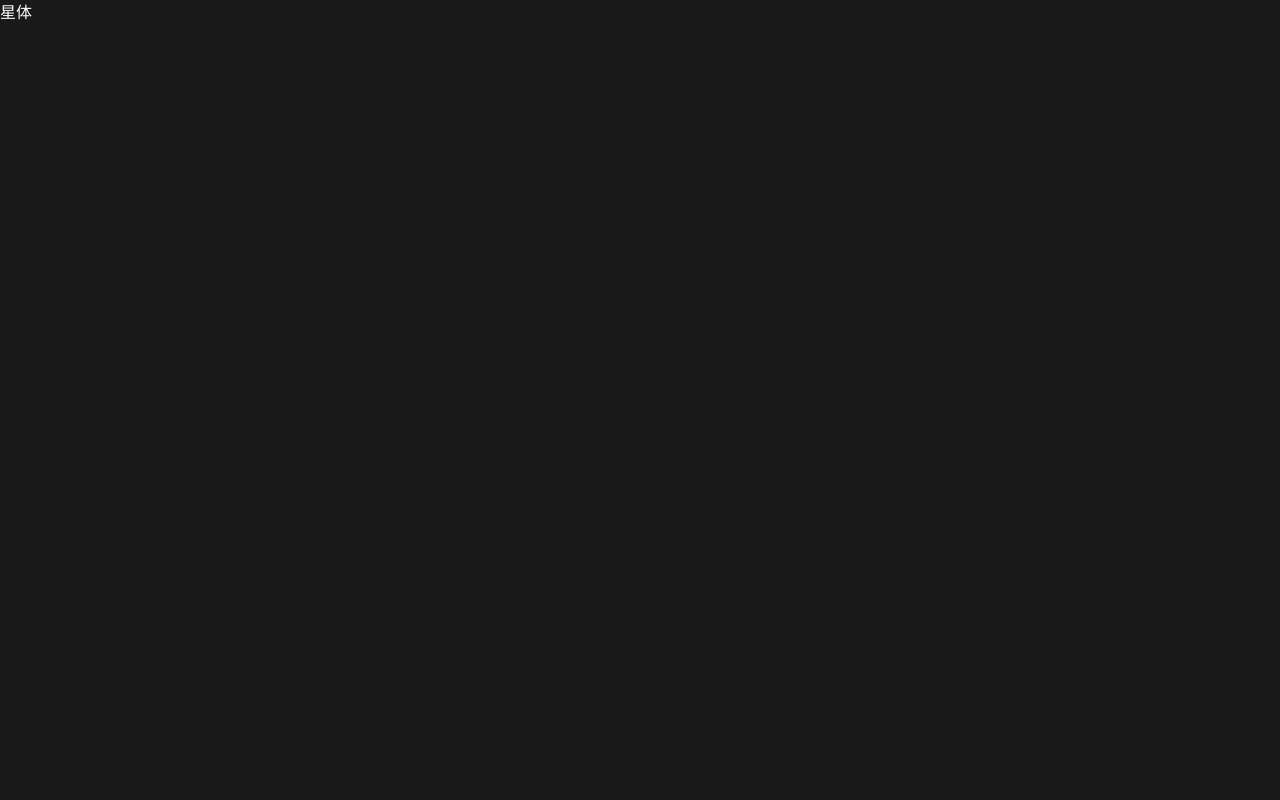
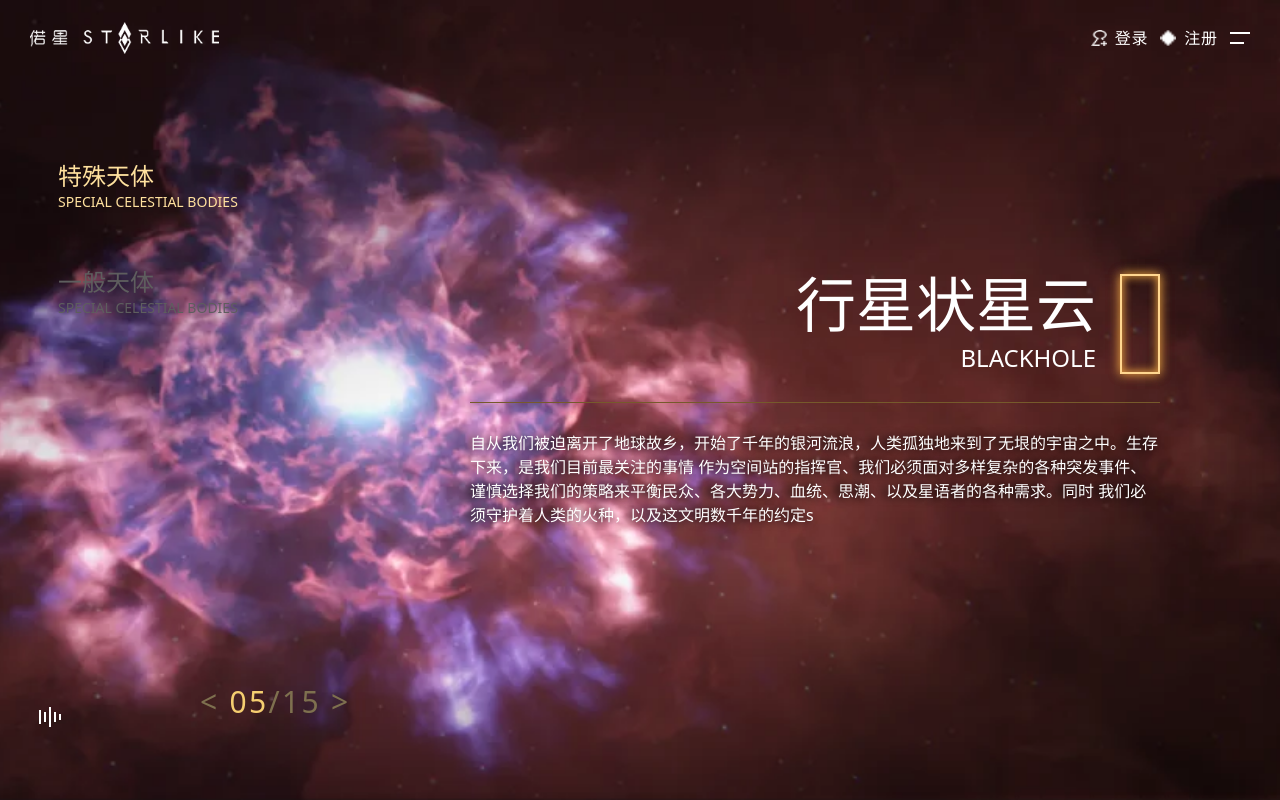
Before and after one commit to RustLoverTheCoder/starlike, an Astro site: page /celestial_body in a window 1280 px wide. Built offline with nearby package versions, Linux system fonts and the light colour scheme; Astro itself is replaced by a stand-in of ours; a web font is replaced by a local one.

Commit message:
feat: add celestial

```diff
--- /dev/null
+++ b/src/components/celestial/index.tsx
@@ -0,0 +1,85 @@
+import { cn } from "@utils/cn";
+import { useState } from "react";
+
+export const CelestialPage = () => {
+  const [activeNav, setActiveNav] = useState(0);
+  return (
+    <div className="w-screen h-screen relative">
+      <img
+        src="/images/celestial/行星状星云.webp"
+        alt=""
+        className="w-full h-full object-cover object-center"
+      />
+      <div className="absolute top-0 left-0 right-0 bottom-0 flex justify-end items-center px-[120px]">
+        <div className="container max-w-[690px]">
+          <div className="title w-full h-auto text-right flex justify-end items-center">
+            <div className="flex flex-col">
+              <div className="text-6xl mb-2">行星状星云</div>
+              <div className="text-2xl uppercase">BlackHole</div>
+            </div>
+            <div className="h-[100px] w-10 shadow-[0_0_10px_rgba(255,179,70,0.56),0_0_10px_rgba(255,179,70,0.56),0_0_10px_inset_rgba(255,179,70,0.56),0_0_10px_inset_rgba(255,179,70,0.56)] ml-6 border-2 border-solid border-[#ffd790]"></div>
+          </div>
+          <div className="w-full h-px bg-[#765a2b] mx-0 my-7"></div>
+          <div
+            className="text-left tracking-[0px] text-white opacity-100"
+            style={{ textShadow: "-5px 0px 9px #000000" }}
+          >
+            自从我们被迫离开了地球故乡，开始了千年的银河流浪，人类孤独地来到了无垠的宇宙之中。生存下来，是我们目前最关注的事情
+            作为空间站的指挥官、我们必须面对多样复杂的各种突发事件、谨慎选择我们的策略来平衡民众、各大势力、血统、思潮、以及星语者的各种需求。同时
+            我们必须守护着人类的火种，以及这文明数千年的约定s
+          </div>
+        </div>
+      </div>
+      {/* digit */}
+      <div className="absolute bottom-[80px] left-[200px] z-10">
+        <div className="text-3xl text-right tracking-[2.3px] text-[#7E704F]">
+          {`< `}
+          <span className="text-[#F5CE70]">05</span>
+          {`/15 >`}
+        </div>
+      </div>
+      {/* nav */}
+      <div className="absolute top-[20%] left-[58px] flex flex-col z-10">
+        <div className="flex flex-col cursor-pointer" onClick={() => setActiveNav(0)}>
+          <div
+            className={cn(
+              "text-2xl transition-all",
+              activeNav === 0 ? "text-[#FFE19E]" : "text-[#5E5E5E]"
+            )}
+          >
+            特殊天体
+          </div>
+          <div
+            className={cn(
+              "text-sm transition-all",
+              activeNav === 0 ? "text-[#FFE19E]" : "text-[#5E5E5E]"
+            )}
+          >
+            SPECIAL CELESTIAL BODIES
+          </div>
+        </div>
+        <div
+          className="flex flex-col mt-[54px] cursor-pointer"
+          onClick={() => setActiveNav(1)}
+        >
+          <div
+            className={cn(
+              "text-2xl transition-all",
+              activeNav === 1 ? "text-[#FFE19E]" : "text-[#5E5E5E]"
+            )}
+          >
+            一般天体
+          </div>
+          <div
+            className={cn(
+              "text-sm transition-all",
+              activeNav === 1 ? "text-[#FFE19E]" : "text-[#5E5E5E]"
+            )}
+          >
+            SPECIAL CELESTIAL BODIES
+          </div>
+        </div>
+      </div>
+    </div>
+  );
+};
--- a/src/pages/celestial_body/index.astro
+++ b/src/pages/celestial_body/index.astro
@@ -1,6 +1,9 @@
 ---
 import "@styles/global.css";
 import { ViewTransitions } from "astro:transitions";
+import { Audio } from "@components/events/Audio";
+import { AppHeader } from "@components/appHeader/AppHeader";
+import { CelestialPage } from "@components/celestial";
 ---
 
 <html lang="zh-Hans-CN">
@@ -13,6 +16,8 @@ import { ViewTransitions } from "astro:transitions";
     <ViewTransitions />
   </head>
   <body>
-    <div class="w-screen h-screen relative">星体</div>
+    <CelestialPage client:idle />
+    <Audio client:idle />
+    <AppHeader client:idle />
   </body>
 </html>
```
Also changed, not shown: public/images/celestial/行星状星云.webp (added).
